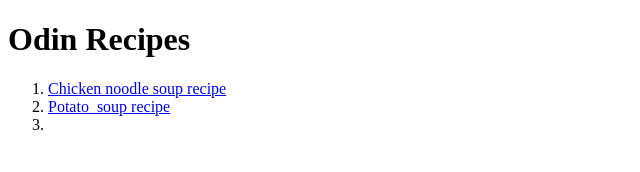
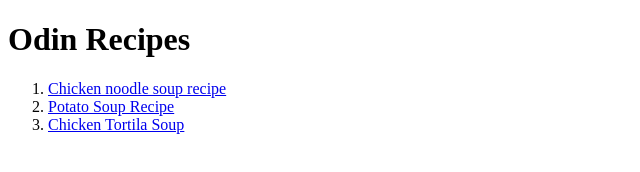
Before and after one commit to sabrek15/odin-recipes, a plain HTML site: page index.html in a window 1280 px wide. Shown: the whole page, without its empty margins (0-640 px from the left). Drawn offline with Linux system fonts and the light colour scheme.

Commit message:
index.html

```diff
--- a/index.html
+++ b/index.html
@@ -1,11 +1,13 @@
 <!DOCTYPE html>
 <html lang="en">
+
 <head>
     <meta charset="UTF-8">
     <meta http-equiv="X-UA-Compatible" content="IE=edge">
     <meta name="viewport" content="width=device-width, initial-scale=1.0">
     <title>Odin-recipes</title>
 </head>
+
 <body>
     <h1>Odin Recipes</h1>
     <div>
@@ -14,11 +16,13 @@
                 <a href="recipes/chicken_noodle_soup.html">Chicken noodle soup recipe</a>
             </li>
             <li>
-            <a href="recipes/potato_soup.html">Potato_soup recipe</a>
+                <a href="recipes/potato_soup.html">Potato Soup Recipe</a>
             </li>
             <li>
-            <a href="recipes/chicken_tortila_soup.html"></a>
+                <a href="recipes/chicken_tortila_soup.html">Chicken Tortila Soup</a>
             </li>
-    </ol></div>
+        </ol>
+    </div>
 </body>
+
 </html>
```
Also changed, not shown: recipes/chicken_tortila_soup.html (+2 -1 lines). Lines whose indentation alone changed are shown as unchanged.
